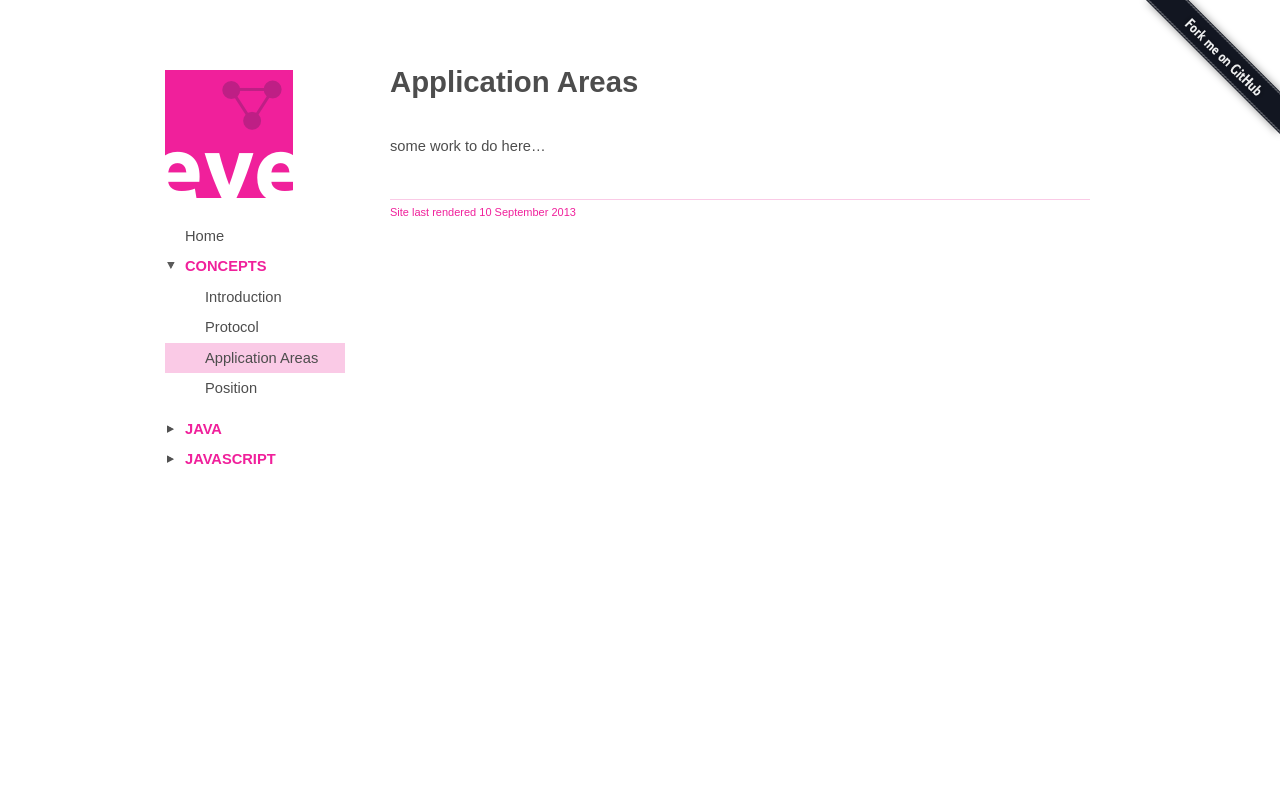
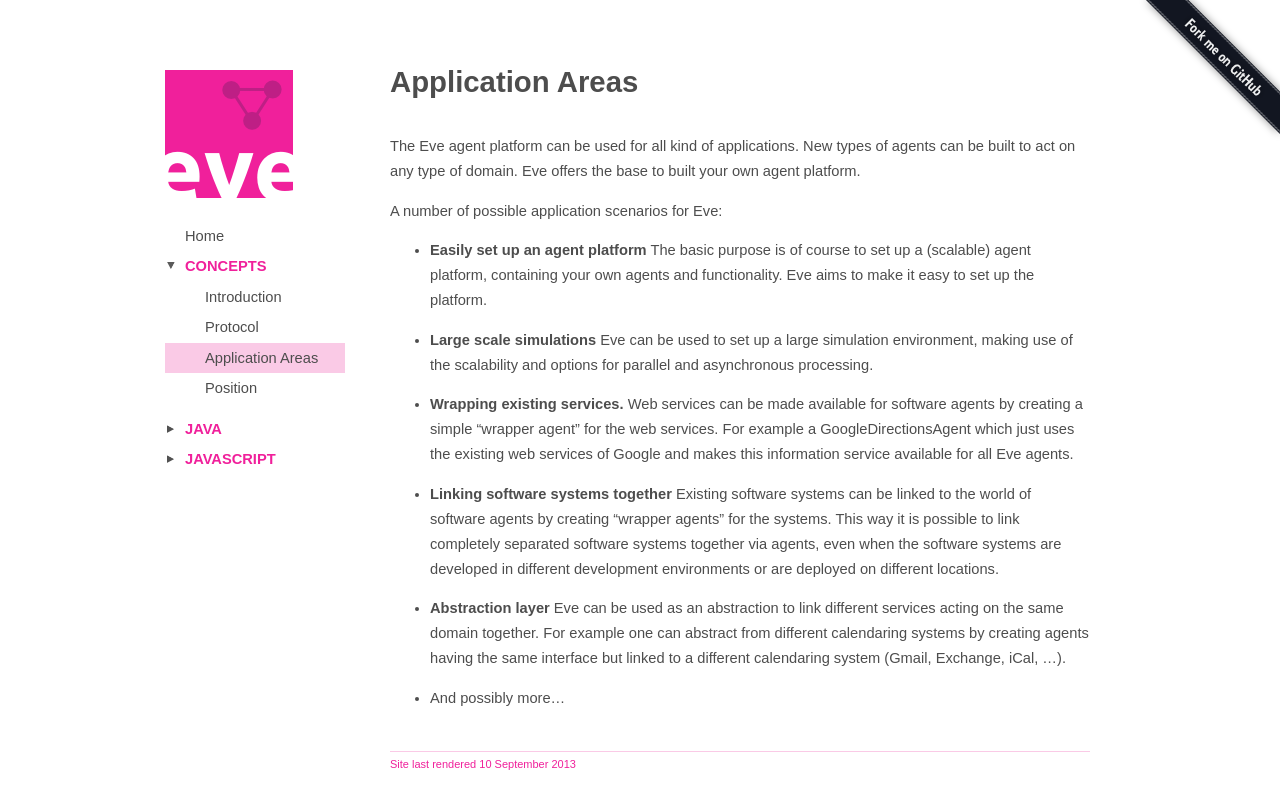
Before and after one commit to almende/eve, a Jekyll site: the page built from concepts/application_areas.md, in a window 1280 px wide. Shown: the top 809 px of the page. Built offline with Jekyll 4.4.1, drawn with Linux system fonts in a browser that asks for light colours.

Commit message:
Minor work on the website

```diff
--- a/concepts/application_areas.md
+++ b/concepts/application_areas.md
@@ -5,4 +5,40 @@ title: Application Areas
 
 # Application Areas
 
-some work to do here...
+The Eve agent platform can be used for all kind of applications.
+New types of agents can be built to act on any type of domain.
+Eve offers the base to built your own agent platform.
+
+A number of possible application scenarios for Eve:
+
+
+- **Easily set up an agent platform**
+  The basic purpose is of course to set up a (scalable) agent platform, containing
+  your own agents and functionality. Eve aims to make it easy to set up the
+  platform.
+
+- **Large scale simulations**
+  Eve can be used to set up a large simulation environment,
+  making use of the scalability and options for parallel and asynchronous
+  processing.
+
+- **Wrapping existing services.**
+  Web services can be made available for software agents by creating a
+  simple "wrapper agent" for the web services. For example a GoogleDirectionsAgent
+  which just uses the existing web services of Google and makes this information
+  service available for all Eve agents.
+
+- **Linking software systems together**
+  Existing software systems can be linked to the world
+  of software agents by creating "wrapper agents" for the systems.
+  This way it is possible to link completely separated software systems together
+  via agents, even when the software systems are developed in different
+  development environments or are deployed on different locations.
+
+- **Abstraction layer**
+  Eve can be used as an abstraction to link different services acting on the
+  same domain together. For example one can abstract from different calendaring
+  systems by creating agents having the same interface but linked to a different
+  calendaring system (Gmail, Exchange, iCal, ...).
+
+- And possibly more...
```
Also changed, not shown: concepts/position.md (+3 -1 lines).
